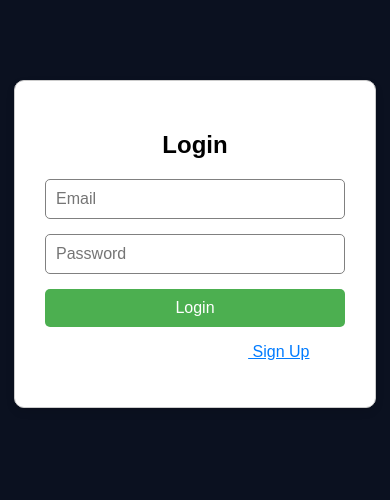
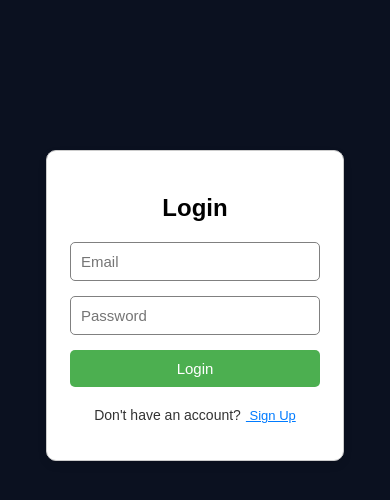
Before and after one commit to AyeshaDeshwali/weather-app, a React (Create React App) app in the folder WeatherApp/weather-frontend/: page / in a window 390 px wide. Shown: the top 500 px of the page. Built offline with nearby package versions, Linux system fonts and the light colour scheme.

Commit message:
Update AuthForm.css

```diff
--- a/WeatherApp/weather-frontend/src/styles/AuthForm.css
+++ b/WeatherApp/weather-frontend/src/styles/AuthForm.css
@@ -1,6 +1,6 @@
 .auth-container {
   width: 300px;
-  margin: 80px auto;
+  margin: 250px auto;
   padding: 30px;
   border: 1px solid #ccc;
   border-radius: 10px;
@@ -52,3 +52,34 @@
 .auth-toggle:hover {
   color: #0056b3;
 }
+.auth-container p {
+  margin-top: 20px;
+  font-size: 14px;
+  color: #333;
+}
+
+.auth-toggle {
+  margin-left: 5px;
+  color: #007bff;
+  text-decoration: underline;
+  cursor: pointer;
+  font-weight: 500;
+}
+
+@media (max-width: 480px) {
+  .auth-container {
+    width: 250px;
+    margin: 150px 15px;
+    padding: 23px 23px 23px 23px;
+  }
+
+  .auth-input,
+  .auth-button {
+    font-size: 15px;
+    padding: 10px;
+  }
+
+  .auth-toggle {
+    font-size: 13px;
+  }
+}
```
